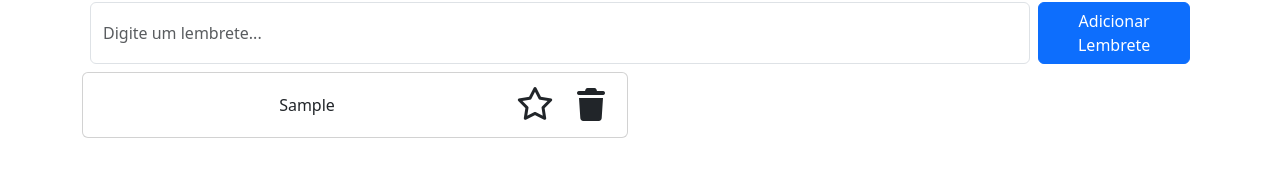
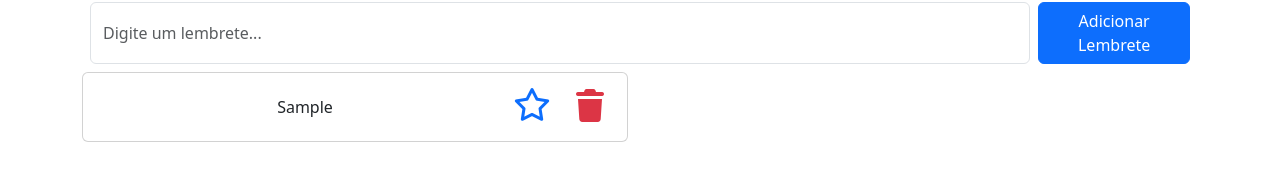
Before and after one commit to Gustavo-Assis-Santos/P1_Projeto, a React (Vite) app in the folder projeto-p1/: page / in a window 1280 px wide. Both pictures are taken after typing "Sample" into the empty fields and a click on the button "Adicionar Lembrete". Shown: the part 108-287 px from the top of the page. Built offline with nearby package versions, Linux system fonts and the light colour scheme.

Commit message:
feat(p1): remove lembretes e favorita lembretes

```diff
--- a/projeto-p1/src/App.jsx
+++ b/projeto-p1/src/App.jsx
@@ -4,7 +4,6 @@ import Logo from "./Logo";
 import LembreteEntrada from "./LembreteEntrada";
 
 class App extends React.Component {
-
   state = {
     texto: "",
     lembretes: []
@@ -16,17 +15,50 @@ class App extends React.Component {
 
   adicionarLembrete = () => {
     const descricao = this.state.texto;
+    if (!descricao.trim()) return;
 
     const novo = {
       descricao,
+      favorito: false,                 // ✅ começa não-favorito
       icone1: "fa-regular fa-star",
       icone2: "fa-solid fa-trash",
     };
 
-    this.setState({
-      lembretes: [novo].concat(this.state.lembretes),
-      texto: ""
+    // push sem mutar o estado (novo no topo)
+    const antiga = this.state.lembretes;
+    const copia = [novo];
+    for (let i = 0; i < antiga.length; i++) {
+      copia.push(antiga[i]);
+    }
+
+    this.setState({ lembretes: copia, texto: "" });
+  };
+
+  // ✅ remover com filter, pelo índice
+  excluirLembrete = (indexParaRemover) => {
+    const novaLista = this.state.lembretes.filter((_, i) => i !== indexParaRemover);
+    this.setState({ lembretes: novaLista });
+  };
+
+  // ✅ alternar favorito pelo índice (sem spread / sem mutar)
+  toggleFavorito = (index) => {
+    const atual = this.state.lembretes;
+    const copia = [];
+    for (let i = 0; i < atual.length; i++) {
+      if (i === index) {
+        const item = atual[i];
+        // cria um novo objeto, invertendo o favorito
+        copia.push({
+          descricao: item.descricao,
+          icone1: item.icone1,
+          icone2: item.icone2,
+          favorito: !item.favorito,
         });
+      } else {
+        copia.push(atual[i]);
+      }
+    }
+    this.setState({ lembretes: copia });
   };
 
   render() {
@@ -59,19 +91,20 @@ class App extends React.Component {
           />
         </div>
 
-
         <div className="row">
-          {lembretes.map(lembrete => (
-            <div className="col-12 col-lg-6 col-xxl-3">
+          {lembretes.map((lembrete, index) => (
+            <div key={index} className="col-12 col-lg-6 col-xxl-3">
               <LembreteLista
                 descricao={lembrete.descricao}
+                favorito={lembrete.favorito}
                 icone1={lembrete.icone1}
                 icone2={lembrete.icone2}
+                onToggleFavorite={() => this.toggleFavorito(index)}
+                onDelete={() => this.excluirLembrete(index)}
               />
             </div>
           ))}
         </div>
-
       </div>
     );
   }
--- a/projeto-p1/src/LembreteLista.jsx
+++ b/projeto-p1/src/LembreteLista.jsx
@@ -1,12 +1,35 @@
 const LembreteLista = (props) => {
+  // escolhe o ícone da estrela conforme favorito
+  const estrela = props.favorito ? "fa-solid fa-star" : "fa-regular fa-star";
+
   return (
     <div className="card mb-3">
       <div className="card-body d-flex align-items-center">
         <p className="mb-0 flex-grow-1 text-center">{props.descricao}</p>
 
         <div className="d-flex align-items-center gap-3 ms-auto">
-          <i className={`${props.icone1} fa-2x`}></i>
-          <i className={`${props.icone2} fa-2x`}></i>
+          {/* ⭐ botão para favoritar/desfavoritar */}
+          <button
+            type="button"
+            className="btn btn-link p-0"
+            aria-pressed={props.favorito ? "true" : "false"}
+            aria-label={props.favorito ? "Remover dos favoritos" : "Adicionar aos favoritos"}
+            title={props.favorito ? "Desfavoritar" : "Favoritar"}
+            onClick={props.onToggleFavorite}
+          >
+            <i className={`${estrela} fa-2x`}></i>
+          </button>
+
+          {/* 🗑️ botão para excluir (como já estava) */}
+          <button
+            type="button"
+            className="btn btn-link text-danger p-0"
+            aria-label="Excluir lembrete"
+            title="Excluir"
+            onClick={props.onDelete}
+          >
+            <i className={`${props.icone2} fa-2x`}></i>
+          </button>
         </div>
       </div>
     </div>
```
Lines whose indentation alone changed are shown as unchanged.
